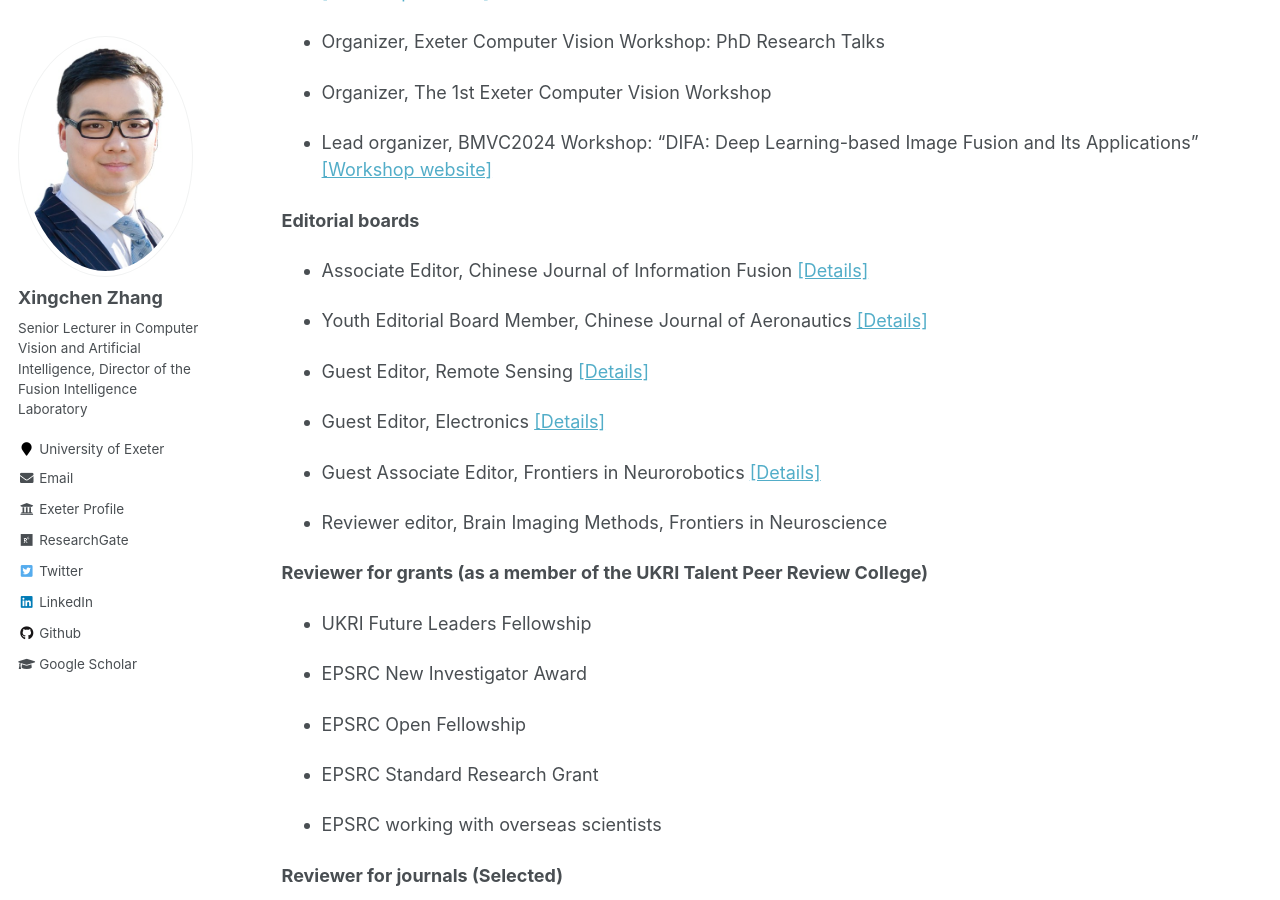
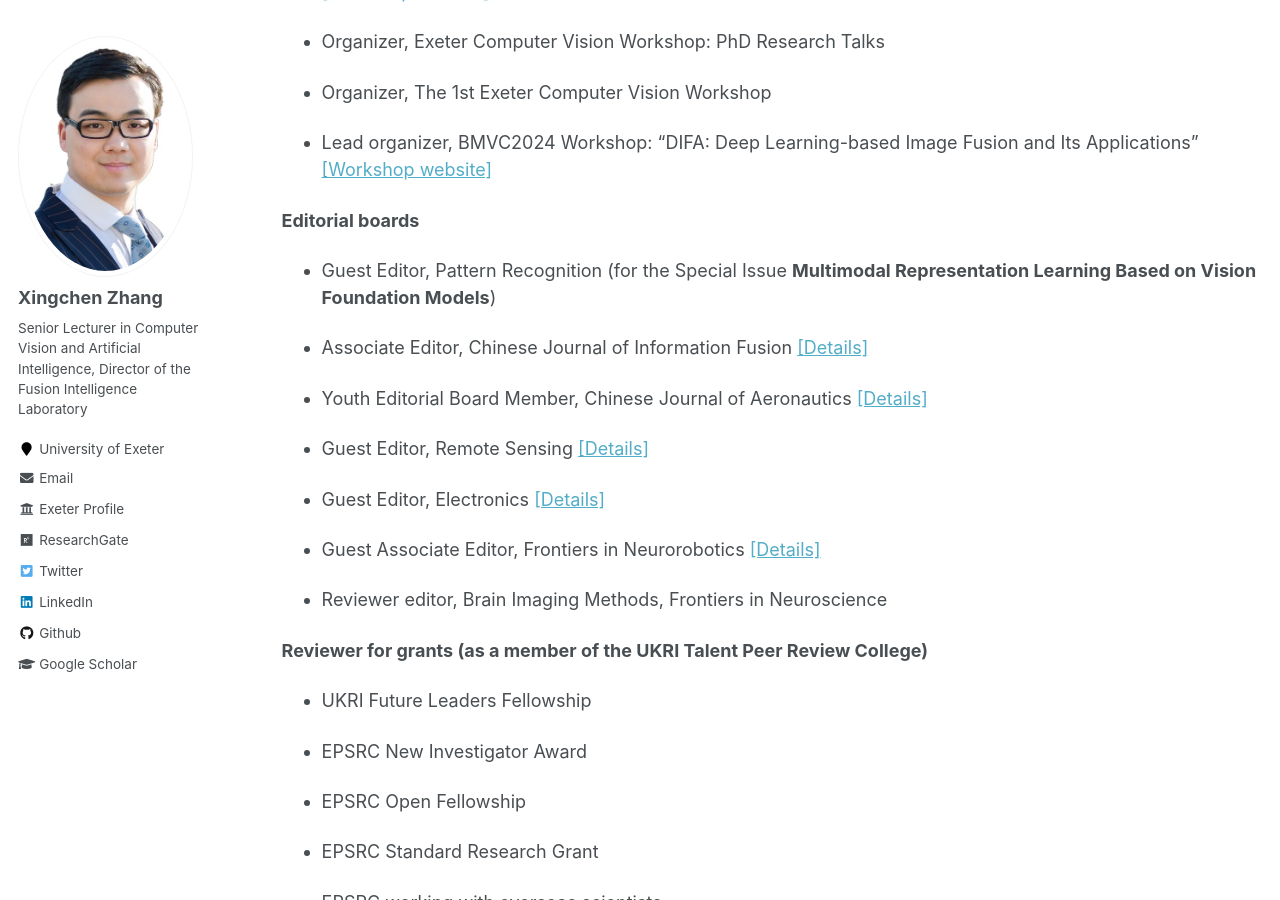
Before and after one commit to xingchenzhang/xingchenzhang.github.io, a Jekyll site: the page built from _pages/service.md, in a window 1280 px wide and 900 px high, scrolled down 690 px. Built offline with Jekyll 4.4.1, drawn with Linux system fonts in a browser that asks for light colours.

Commit message:
update special issue

```diff
--- a/_pages/service.md
+++ b/_pages/service.md
@@ -33,6 +33,8 @@ author_profile: true
 
 
 **Editorial boards**
+
+- Guest Editor, Pattern Recognition (for the Special Issue **Multimodal Representation Learning Based on Vision Foundation Models**)
 
 - Associate Editor, Chinese Journal of Information Fusion [[Details]](https://www.iece.org/journal/cjif)
 
```
Also changed, not shown: _pages/about.md (+5 -1 lines).
